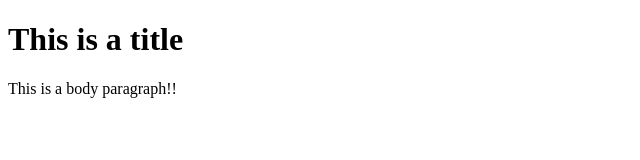
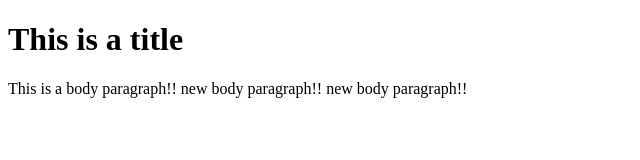
Before and after one commit to thienancodes/team-collaboration, a plain HTML site: page index.html in a window 1280 px wide. Shown: the whole page, without its empty margins (0-640 px from the left). Drawn offline with Linux system fonts and the light colour scheme.

Commit message:
publish test

```diff
--- a/index.html
+++ b/index.html
@@ -9,5 +9,7 @@
   <body>
     <h1>This is a title</h1>
     <p1>This is a body paragraph!!</p1>
+    <p1>new body paragraph!!</p1>
+    <p1>new body paragraph!!</p1>
   </body>
 </html>
```
